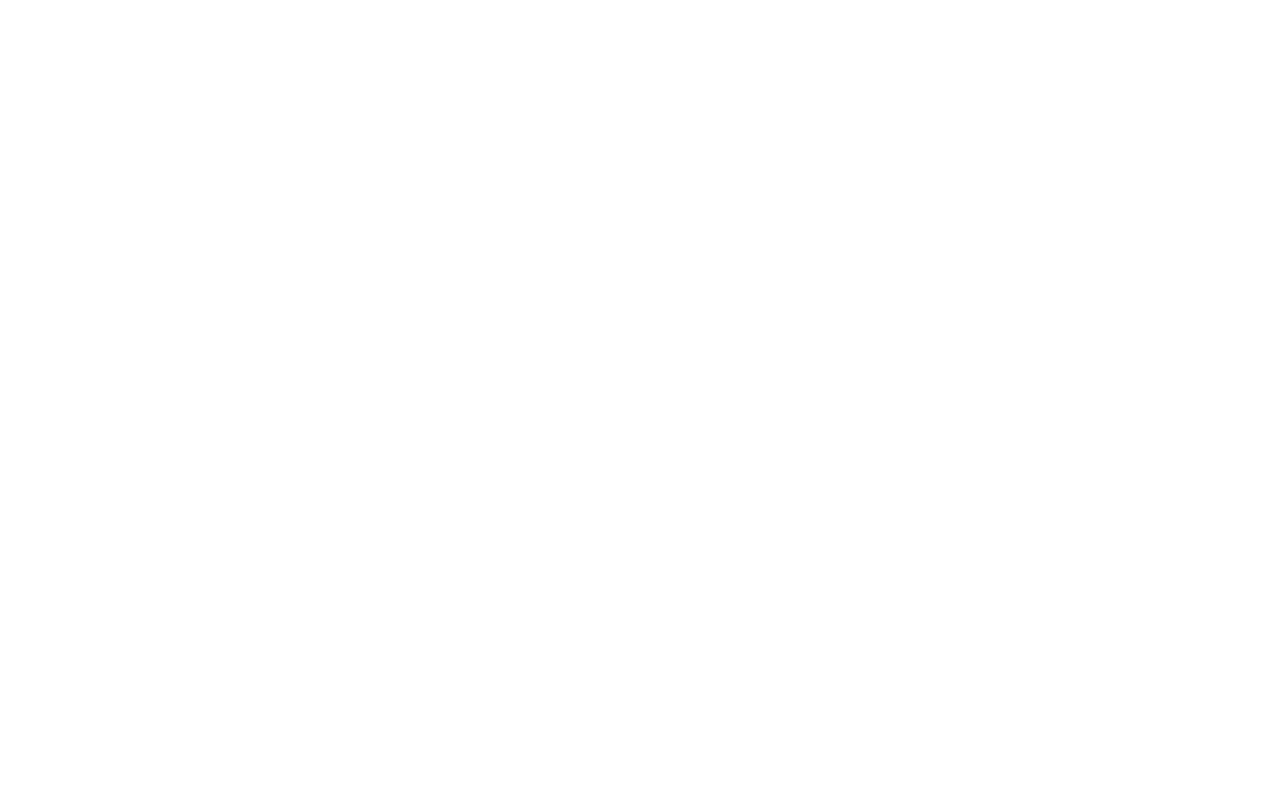
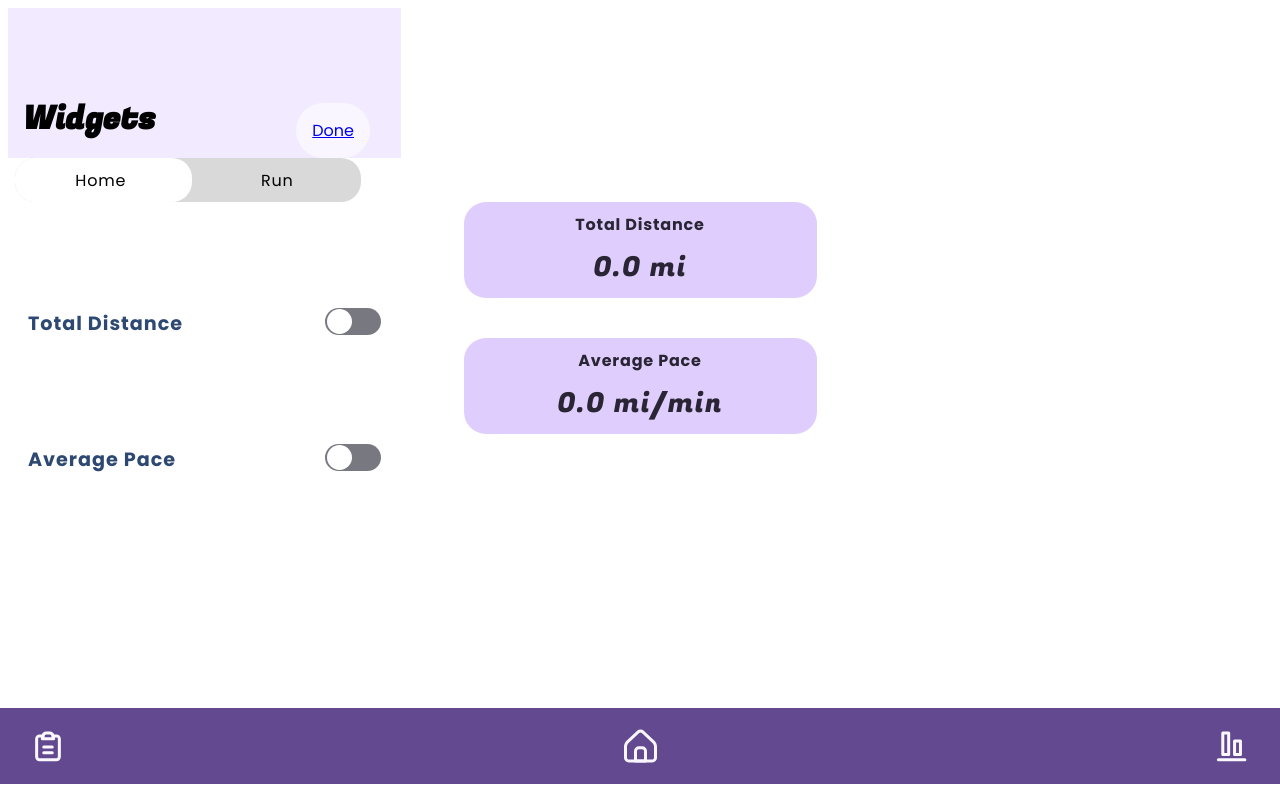
Before and after one commit to Weezah-Traction/traction, a SvelteKit app: page /widgets in a window 1280 px wide. Built offline with nearby package versions, Linux system fonts and the light colour scheme.

Commit message:
:globe_with_meridians:  Widget Page and MORE changes
- Widget Page created
- Medium Widget (new style of widg) component created
- Widget On/Off component created
- Header and Header Link components updated so that buttons actually travel to Widget page and back now

```diff
--- a/src/lib/Header.svelte
+++ b/src/lib/Header.svelte
@@ -20,6 +20,10 @@
         header = 'Activity';
     }
 
+    if (page == 'widget'){
+        header = 'Widgets';
+    }
+
 </script>
 
 <slot>
@@ -29,7 +33,7 @@
             <h1 class="headerPageTitle">{header}</h1>
         </div>
         <div class="headerButton">
-            <HeaderLink page="home"></HeaderLink>
+            <HeaderLink page = {page}></HeaderLink>
         </div>
     </div>
 
--- a/src/lib/HeaderLink.svelte
+++ b/src/lib/HeaderLink.svelte
@@ -1,15 +1,22 @@
 <script>
     export let page = 'home';
 
-    let text = 'Example'
+    let text = 'Example';
+    let goTo;
 
     if (page == 'home'){
-        let text = 'Go Home';
+        text = 'Widget';
+        goTo = '/widgets';
+    }
+
+    if (page == 'widget'){
+        text = 'Done';
+        goTo = '/home';
     }
 </script>
 
 <slot>
-    <a href="/home">{text}</a>
+    <a href={goTo}>{text}</a>
 </slot>
 
 <style>
--- /dev/null
+++ b/src/lib/MediumWidget.svelte
@@ -0,0 +1,79 @@
+<script>
+     export let widgetType = 'default';
+     let name;
+     let data;
+
+     if (widgetType == 'default'){
+        name = 'Default Widget';
+        data = '0.0 mi';
+    }
+
+    if (widgetType == 'totalDist1'){
+          name = "Total Distance";
+          data = '0.0 mi';
+    }
+
+    if (widgetType == 'totalDist2'){
+          name = "Total Distance";
+          data = '2.34 mi';
+    }
+
+    if (widgetType == 'avgPace1'){
+          name = "Average Pace";
+          data = '0.0 mi/min';
+    }
+
+    if (widgetType == 'avgPace2'){
+          name = "Average Pace";
+          data = '4.2 mi/min';
+    }
+</script>
+
+<slot>
+     <div class="MediumWidg">
+          <p class="widgetName">{name}</p>
+          <h4 class="widgetData">{data}</h4>
+     </div>
+</slot>
+
+<style>
+     .MediumWidg {
+          display: flex;
+          flex-direction: column;
+          justify-content: center;
+          align-items: center;
+          width: 353px;
+          padding: 10px 0;
+          gap: 10px;
+
+          border-radius: 22px;
+          background: var(--Lavender-300, #DFCEFD);
+
+     }
+
+     .widgetName {
+          color: var(--Lavender-700, #2A2534);
+          text-align: center;
+          /* Poppins/Bold/Body */
+          font-family: Poppins;
+          font-size: 16px;
+          font-style: normal;
+          font-weight: 700;
+          line-height: normal;
+          letter-spacing: 0.8px;
+          margin: 0;
+     }
+
+     .widgetData {
+          color: var(--Lavender-700, #2A2534);
+          text-align: center;
+          /* Fugaz/H4 */
+          font-family: "Fugaz One";
+          font-size: 27.65px;
+          font-style: normal;
+          font-weight: 400;
+          line-height: normal;
+          letter-spacing: 1.382px;
+          margin: 0;
+     }
+</style>
--- /dev/null
+++ b/src/lib/MediumWidgetOnOff.svelte
@@ -0,0 +1,76 @@
+<script>
+	import MediumWidget from "./MediumWidget.svelte";
+	import ToggleSwitch from "./ToggleSwitch.svelte";
+
+     export let widgetType = 'default';
+     let name;
+     let data;
+
+     if (widgetType == 'default'){
+        name = 'Default Widget';
+        data = '0.0 mi';
+    }
+
+    if (widgetType == 'totalDist1'){
+          name = "Total Distance";
+          data = '0.0 mi';
+    }
+
+    if (widgetType == 'totalDist2'){
+          name = "Total Distance";
+          data = '2.34 mi';
+    }
+
+    if (widgetType == 'avgPace1'){
+          name = "Average Pace";
+          data = '0.0 mi/min';
+    }
+
+    if (widgetType == 'avgPace2'){
+          name = "Average Pace";
+          data = '4.2 mi/min';
+    }
+
+</script>
+
+<slot>
+     <div class="mediumWidgetOnOff">
+          <MediumWidget widgetType = {widgetType}></MediumWidget>
+          <div class="nameAndToggle">
+               <h6 class="onOffName">{name}</h6>
+               <div><ToggleSwitch></ToggleSwitch></div>
+          </div>
+     </div>
+
+</slot>
+
+<style>
+     .mediumWidgetOnOff {
+          display: flex;
+          padding: 0px 20px;
+          flex-direction: column;
+          justify-content: center;
+          align-items: center;
+          gap: 10px;
+     }
+     .nameAndToggle {
+          width: 353px;
+          display: flex;
+          justify-content: space-between;
+          align-items: center;
+          align-self: stretch;
+     }
+
+     .onOffName {
+          color: #2D4871;
+          text-align: center;
+          /* Poppins/Bold/H6 */
+          font-family: Poppins;
+          font-size: 19.2px;
+          font-style: normal;
+          font-weight: 700;
+          line-height: normal;
+          letter-spacing: 0.96px;
+          margin: 0;
+     }
+</style>
--- a/src/routes/widgets/+page.svelte
+++ b/src/routes/widgets/+page.svelte
@@ -0,0 +1,12 @@
+<script>
+	import Header from "../../lib/Header.svelte";
+	import TabToggler from "../../lib/TabToggler.svelte";
+	import MediumWidgetOnOff from "../../lib/MediumWidgetOnOff.svelte";
+     import NavigationBar from "$lib/NavigationBar.svelte";
+
+</script>
+<Header page="widget"></Header>
+<TabToggler></TabToggler>
+<MediumWidgetOnOff widgetType = 'totalDist1'></MediumWidgetOnOff>
+<MediumWidgetOnOff widgetType = 'avgPace1'></MediumWidgetOnOff>
+<NavigationBar></NavigationBar>
```
